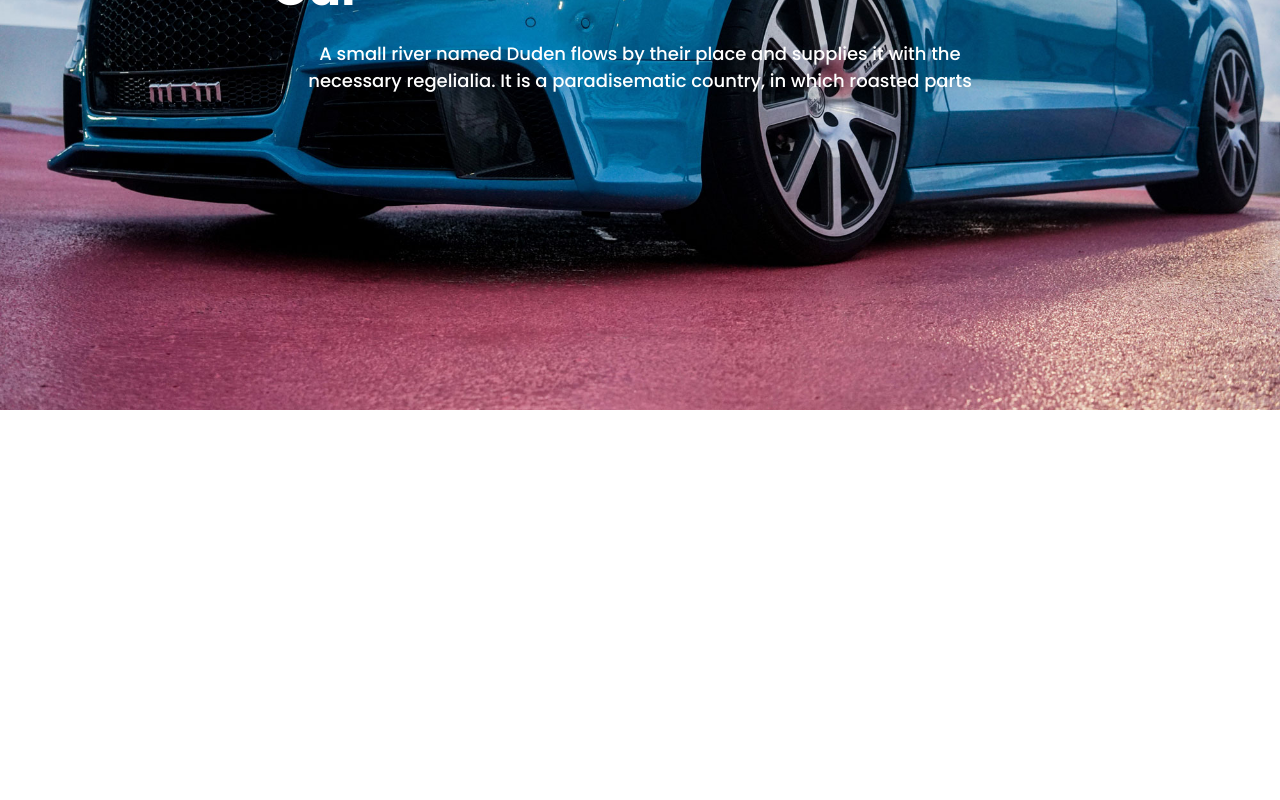
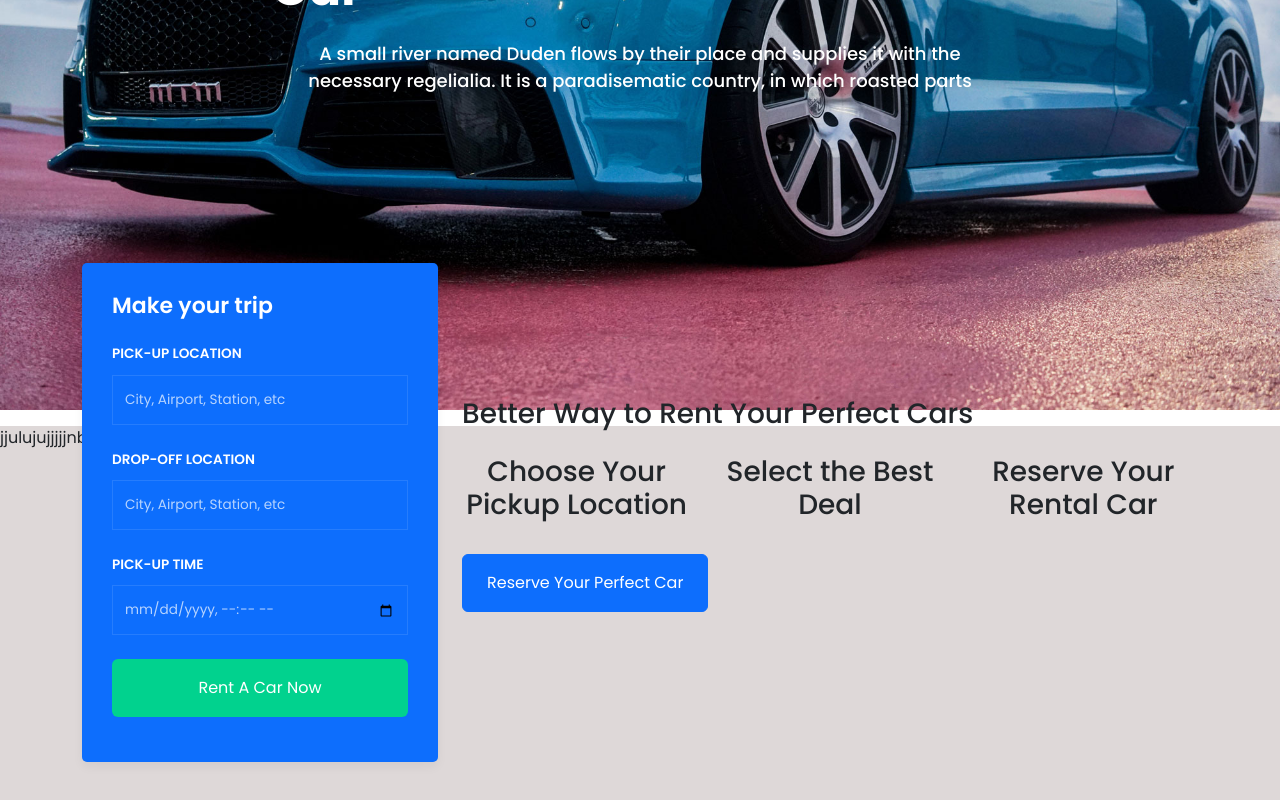
Before and after one commit to Dipsaint1/Online-Booking-System-for-Car-Rentals, a React (Vite) app in the folder client/: page / in a window 1280 px wide. Shown: the part 390-1190 px from the top of the page. Before the commit the page ends 800 px from the top, so only its background shows below. Built offline with nearby package versions, Linux system fonts and the light colour scheme.

Commit message:
fearured

```diff
--- /dev/null
+++ b/client/src/components/BookTrip.tsx
@@ -0,0 +1,68 @@
+import React from 'react';
+import '../sass/booktrip.scss';
+
+const BookTrip = () => {
+  return (
+    <section id='booktrip'>
+      <div className="container">
+        <div className="row" align-align-items-center>
+          <div className='col-md-4'>
+          <form action="#" className="request-form bg-primary">
+            <h2>Make your trip</h2>
+            <div className="form-group">
+              <label htmlFor="pick_up_location" className="label">Pick-up location</label>
+              <input type="text" className="form-control" id='pick_up_location' placeholder="City, Airport, Station, etc"/>
+            </div>
+            <div className="form-group">
+              <label htmlFor="drop_off_location" className="label">Drop-off location</label>
+              <input type="text" className="form-control" id='drop_off_location' placeholder="City, Airport, Station, etc"/>
+            </div>
+            <div className="form-group">
+              <label htmlFor="time_pick" className="label">Pick-up time</label>
+              <input type='datetime-local' className="form-control" id="time_pick" placeholder="Time"/>
+            </div>
+            <div className="form-group mt-4">
+              <input type="submit" value="Rent A Car Now" className="btn py-3 px-4"/>
+            </div>
+          </form>
+
+          </div>
+          <div className="col-md-8 d-flex align-items-center">
+            <div className="services-wrap rounded-right w-100">
+              <h3 className="heading-section mb-4">Better Way to Rent Your Perfect Cars</h3>
+              <div className="row d-flex mb-4">
+                <div className="col-md-4 d-flex align-self-stretch ftco-animate">
+                  <div className="services w-100 text-center">
+                    <div className="icon d-flex align-items-center justify-content-center"><span className="flaticon-route"></span></div>
+                    <div className="text w-100">
+                      <h3 className="heading mb-2">Choose Your Pickup Location</h3>
+                    </div>
+                  </div>
+                </div>
+                <div className="col-md-4 d-flex align-self-stretch ftco-animate">
+                  <div className="services w-100 text-center">
+                    <div className="icon d-flex align-items-center justify-content-center"><span className="flaticon-handshake"></span></div>
+                    <div className="text w-100">
+                      <h3 className="heading mb-2">Select the Best Deal</h3>
+                    </div>
+                  </div>
+                </div>
+                <div className="col-md-4 d-flex align-self-stretch ftco-animate">
+                  <div className="services w-100 text-center">
+                    <div className="icon d-flex align-items-center justify-content-center"><span className="flaticon-rent"></span></div>
+                    <div className="text w-100">
+                      <h3 className="heading mb-2">Reserve Your Rental Car</h3>
+                    </div>
+                  </div>
+                </div>
+              </div>
+              <p><a href="#" className="btn btn-primary py-3 px-4">Reserve Your Perfect Car</a></p>
+            </div>
+          </div>
+        </div>
+      </div>
+    </section>
+  )
+}
+
+export default BookTrip;
--- /dev/null
+++ b/client/src/components/Featured.tsx
@@ -0,0 +1,13 @@
+import '../sass/featured.scss';
+
+
+const FeaturedVehicles = () => {
+  return (
+    <section id="featured">
+jjulujujjjjjnbnbnbmbnbhbyhhbmnnm n bn
+
+    </section>
+  )
+}
+
+export default FeaturedVehicles;
--- a/client/src/index.css
+++ b/client/src/index.css
@@ -21,4 +21,6 @@
   width: 100%;
   min-height: 100vh;
   font-family: var(--primary-font);
+  /* background: rgb(223, 223, 223); */
+  /* z-index: -999 !important; */
 }
--- a/client/src/pages/SharedLayout.tsx
+++ b/client/src/pages/SharedLayout.tsx
@@ -1,12 +1,15 @@
-import React, { ReactNode } from 'react'
 import Navbar from '../components/Navbar';
 import HeroSection from '../components/HeroSection';
+import BookTrip from '../components/BookTrip';
+import Featured from '../components/Featured';
 
 const SharedLayout = () => {
   return (
     <>
       <Navbar />
       <HeroSection />
+      <BookTrip />
+      <Featured />
     </>
   )
 }
--- /dev/null
+++ b/client/src/sass/booktrip.scss
@@ -0,0 +1,67 @@
+#booktrip{
+  position: relative;
+  top: 70vh;
+  width: 100%;
+
+  .request-form{
+    background: var(--primary);
+    padding: 30px;
+    z-index: 1;
+    border-radius: 5px !important;
+    -webkit-box-shadow: 0px 5px 12px -1px rgba(0,0,0,0.06);
+    -moz-box-shadow: 0px 5px 12px -1px rgba(0,0,0,0.06);
+    box-shadow: 0px 5px 12px -1px rgba(0,0,0,0.06);
+
+    h2{
+      color: white;
+      font-size: 1.375em;
+      font-weight: 600;
+    }
+
+    p{
+      color: rgba(255,255,255,.8);
+    }
+
+    .form-group{
+      position: relative;
+      width: 100%;
+      display: block;
+      margin: 15px 0;
+    }
+
+    label.label{
+      color: white;
+      font-size: 0.85em;
+      text-transform: uppercase;
+      font-weight: 600;
+      margin: 10px 0;
+    }
+
+    .btn{
+      width: 100%;
+      display: block !important;
+    }
+
+    input[type='submit']{
+      background-color: var(--secondary-color) !important;
+      color: white;
+    }
+
+    .form-control {
+      border: transparent !important;
+      border: 1px solid rgba(255,255,255,.1) !important;
+      height: 50px!important;
+      background: transparent!important;
+      color: rgba(255,255,255,.7)!important;
+      font-size: 0.85em;
+      border-radius: 0px;
+      box-shadow: none!important;
+      &::-webkit-input-placeholder { /* Chrome/Opera/Safari */
+        color: rgba(255,255,255,.7);
+      }
+      &:focus, &:active {
+        border-color: white;
+      }
+    }
+  }
+}
--- /dev/null
+++ b/client/src/sass/featured.scss
@@ -0,0 +1,9 @@
+#featured{
+
+  position: relative;
+  top:28vh;
+  background-color: rgb(222, 216, 216);
+  min-height: 100vh;
+  width: 100%;
+  z-index: -2;
+}
--- a/client/src/sass/herosection.scss
+++ b/client/src/sass/herosection.scss
@@ -12,7 +12,6 @@
   background-size: cover;
   color: var(--white);
 
-
   .slider-text h1{
     font-weight: 700;
     line-height: 1.1em;
```
